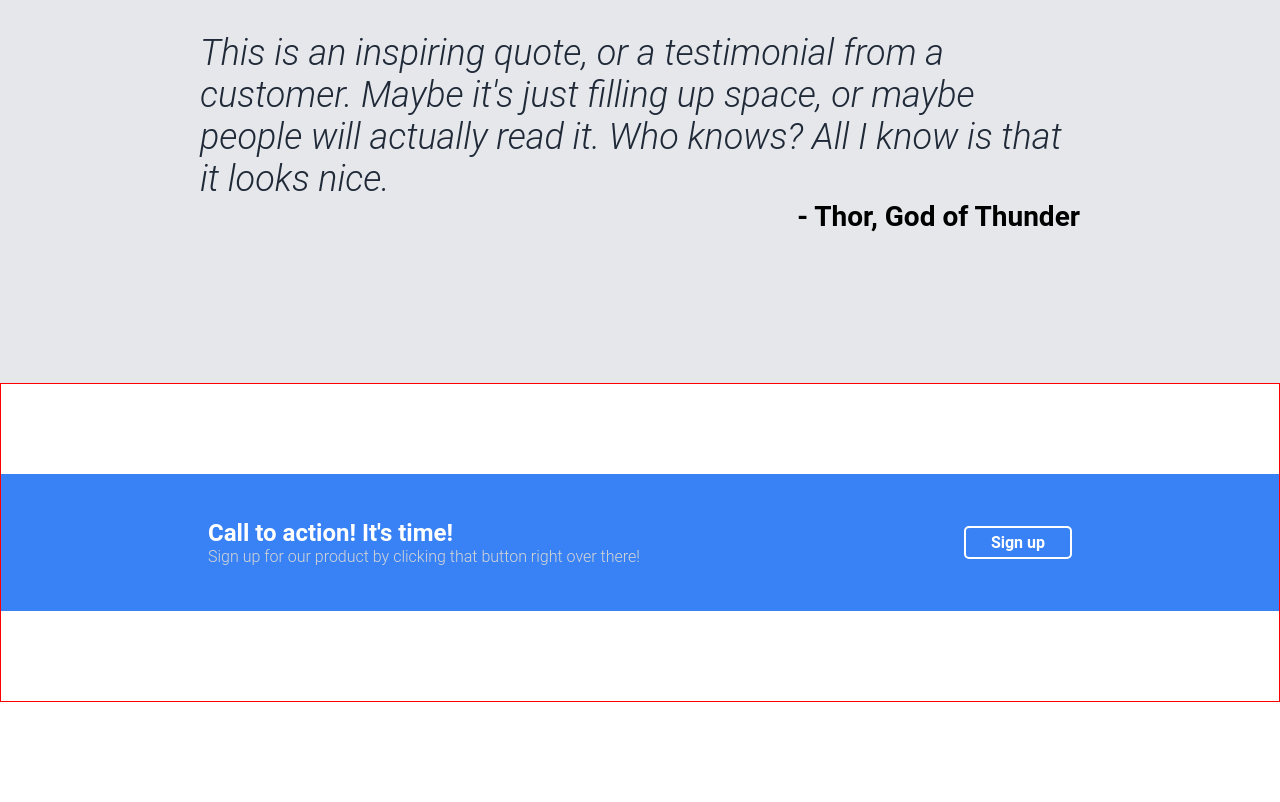
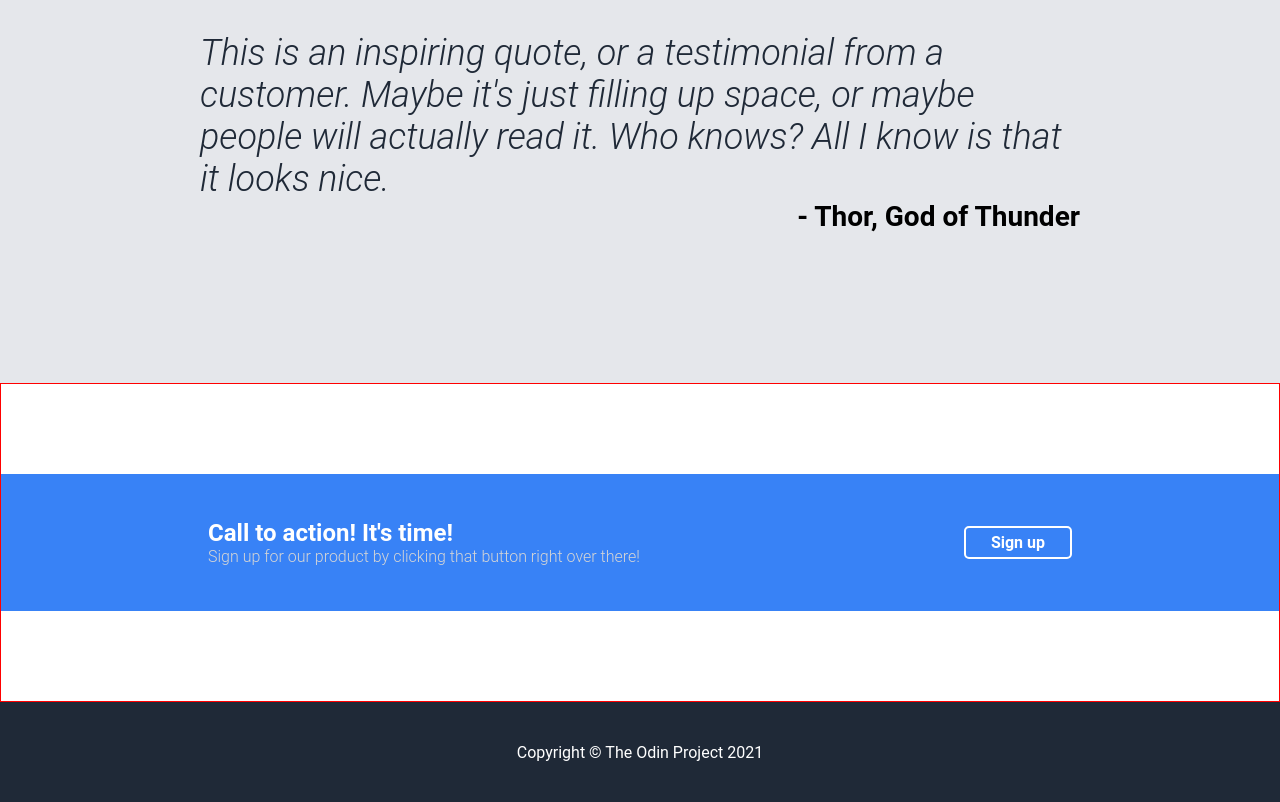
Before and after one commit to zackyxd/odin-landing-page, a plain HTML site: page index.html in a window 1280 px wide. Shown: the part 969-1771 px from the top of the page. Before the commit the page ends 1671 px from the top, so only its background shows below. Drawn offline with Linux system fonts and the light colour scheme.

Commit message:
Finish footer section

```diff
--- a/index.html
+++ b/index.html
@@ -77,6 +77,10 @@
     <div class="white-rect"></div>
   </div>
 
+  <footer>
+    <p>Copyright &#169; The Odin Project 2021</p>
+  </footer>
+
 </body>
 
 </html>
--- a/styles.css
+++ b/styles.css
@@ -189,3 +189,12 @@ button {
 button:hover {
   cursor: pointer;
 }
+
+footer {
+  background-color: #1f2937;
+  color: white;
+  height: 100px;
+  display: flex;
+  justify-content: center;
+  align-items: center;
+}
```
